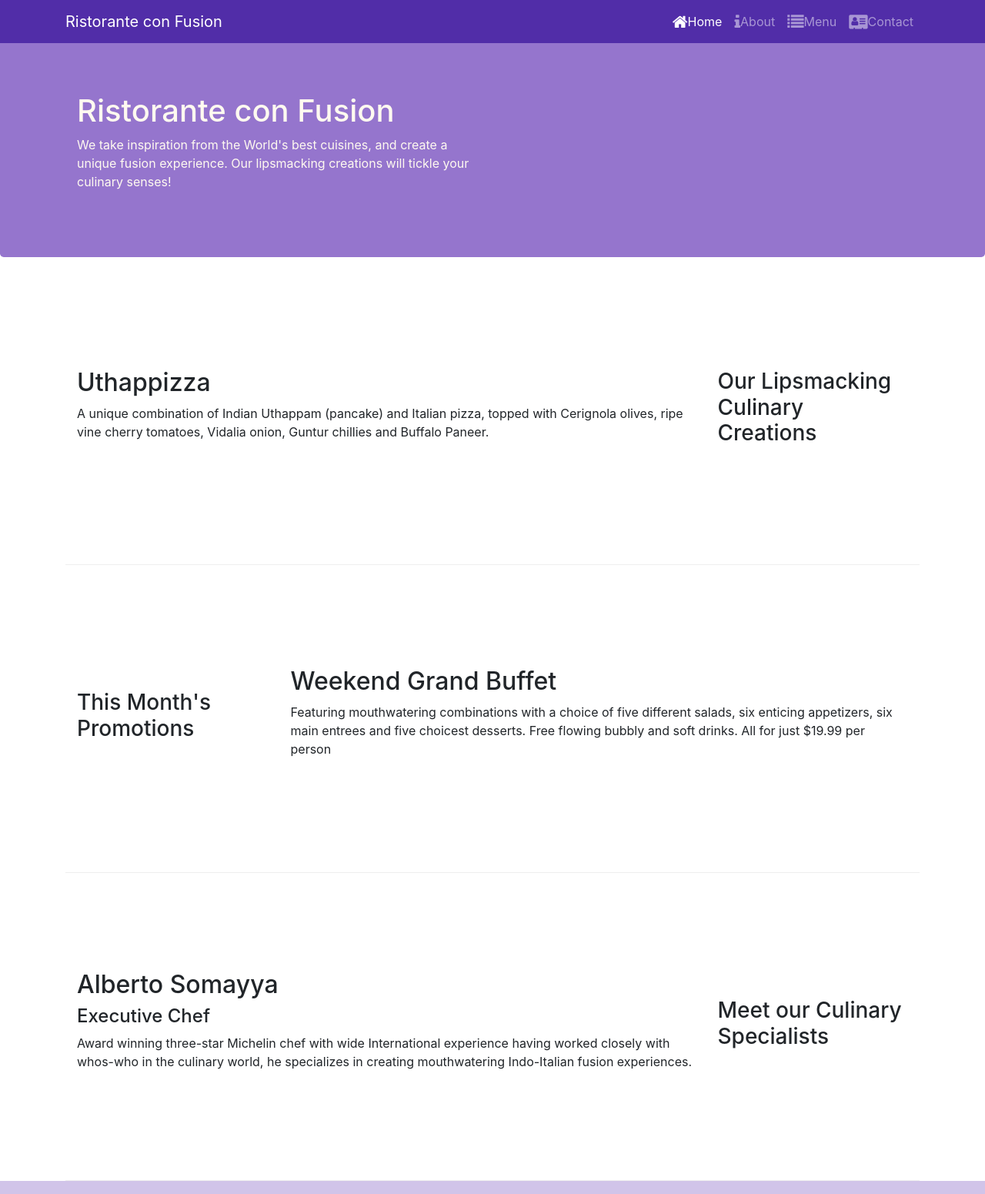
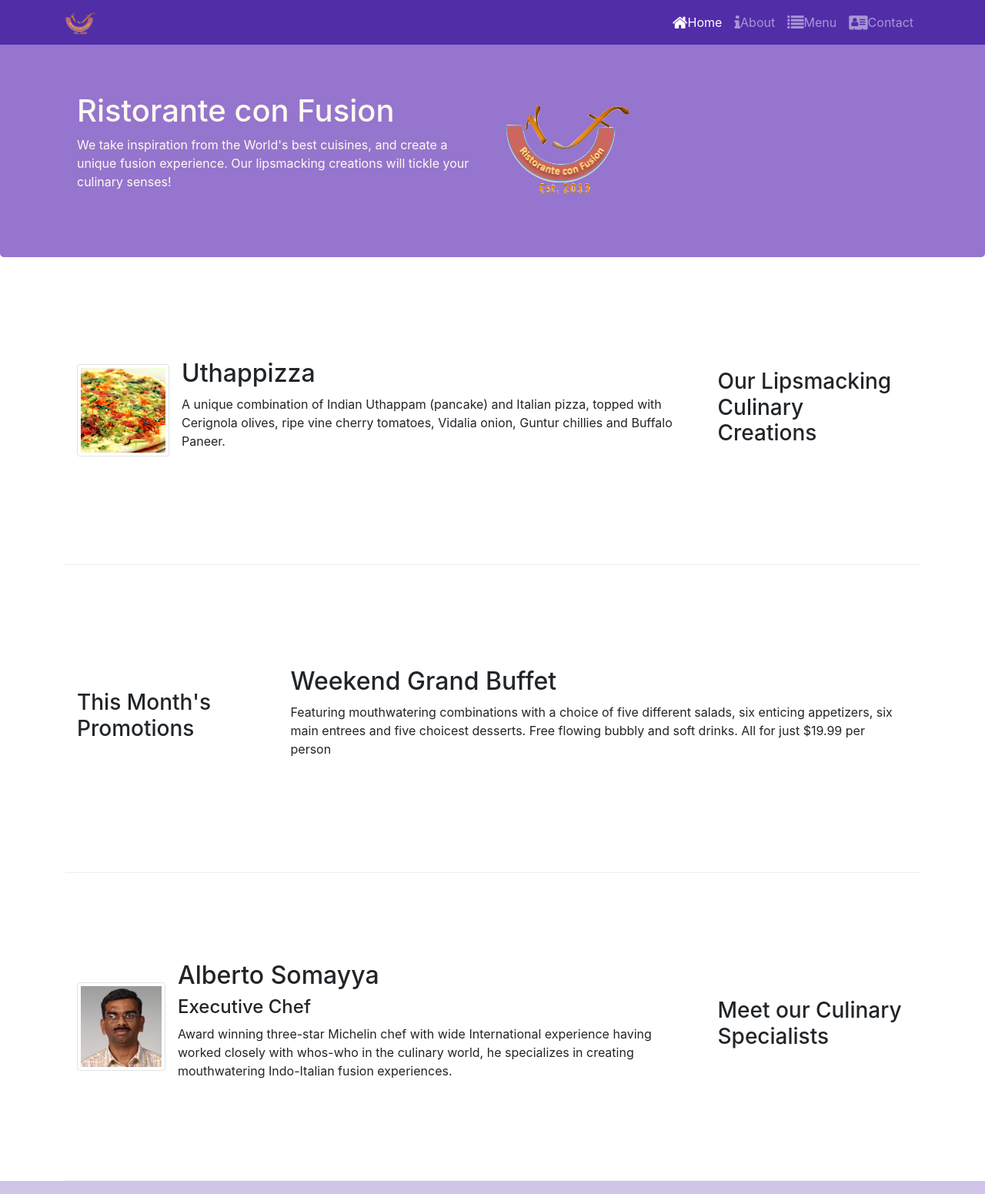
Before and after one commit to Bhandari007/cousera, a website: page index.html in a window 1280 px wide. Shown: the top 1551 px of the page at 77% size. Drawn offline with nearby package versions, Linux system fonts and the light colour scheme.

Commit message:
Media and Images

```diff
--- a/index.html
+++ b/index.html
@@ -22,7 +22,7 @@
             <button class="navbar-toggler" type="button" data-toggle="collapse" data-target="#Navbar">
                 <span class="navbar-toggler-icon"></span>
             </button>
-            <a  class = "navbar-brand" href="#">Ristorante con Fusion</a>
+            <a class="navbar-brand mr-auto" href="#"><img src="img/logo.png" height="30" width="41"></a>
                 <div class="collapse navbar-collapse" id="Navbar"></div>
                     <ul class = "navbar-nav mr-auto">
                         <li class="nav-item active"><a class="nav-link" href="#">
@@ -44,7 +44,8 @@
                     <h1>Ristorante con Fusion</h1>
                     <p>We take inspiration from the World's best cuisines, and create a unique fusion experience. Our lipsmacking creations will tickle your culinary senses!</p>
                 </div>
-                <div class = "col-12 col-sm">
+                <div class="col-12 col-sm align-self-center">
+                    <img src="img/logo.png" class="img-fluid">
                 </div>
             </div>
         </div>
@@ -56,8 +57,17 @@
                 <h3>Our Lipsmacking Culinary Creations</h3>
             </div>
             <div class = "col col-sm order-sm-first col-md">
-                <h2>Uthappizza</h2>
-                <p>A unique combination of Indian Uthappam (pancake) and Italian pizza, topped with Cerignola olives, ripe vine cherry tomatoes, Vidalia onion, Guntur chillies and Buffalo Paneer.</p>
+                <div class="media">
+                    <img class="d-flex mr-3 img-thumbnail align-self-center"
+                            src="img/uthappizza.png" alt="Uthappizza">
+                    <div class="media-body">
+                        <h2 class="mt-0">Uthappizza</h2>
+                        <p class="d-none d-sm-block">A unique combination of Indian Uthappam (pancake) and
+                            Italian pizza, topped with Cerignola olives, ripe vine
+                            cherry tomatoes, Vidalia onion, Guntur chillies and
+                            Buffalo Paneer.</p>
+                    </div>
+                </div>
             </div>
         </div>
 
@@ -77,9 +87,19 @@
                 <h3>Meet our Culinary Specialists</h3>
             </div>
             <div class = "col col-sm order-sm-first col-md">
-                <h2>Alberto Somayya</h2>
-                <h4>Executive Chef</h4>
-                <p>Award winning three-star Michelin chef with wide International experience having worked closely with whos-who in the culinary world, he specializes in creating mouthwatering Indo-Italian fusion experiences. </p>
+                <div class="media">
+                    <img class="d-flex mr-3 img-thumbnail align-self-center"
+                            src="img/alberto.png" alt="Alberto Somayya">
+                    <div class="media-body">
+                        <h2 class="mt-0">Alberto Somayya</h2>
+                        <h4>Executive Chef</h4>
+                        <p class="d-none d-sm-block">Award winning three-star Michelin chef with wide
+                            International experience having worked closely with
+                            whos-who in the culinary world, he specializes in
+                            creating mouthwatering Indo-Italian fusion experiences.
+                            </p>
+                    </div>
+                </div>
             </div>
         </div>
     </div>
```
Also changed, not shown: aboutus.html (+3 -2 lines), contactus.html (+4 -3 lines), img/alberto.png (added), img/buffet.png (added), img/logo.png (added), img/uthappizza.png (added), 1 other file.
